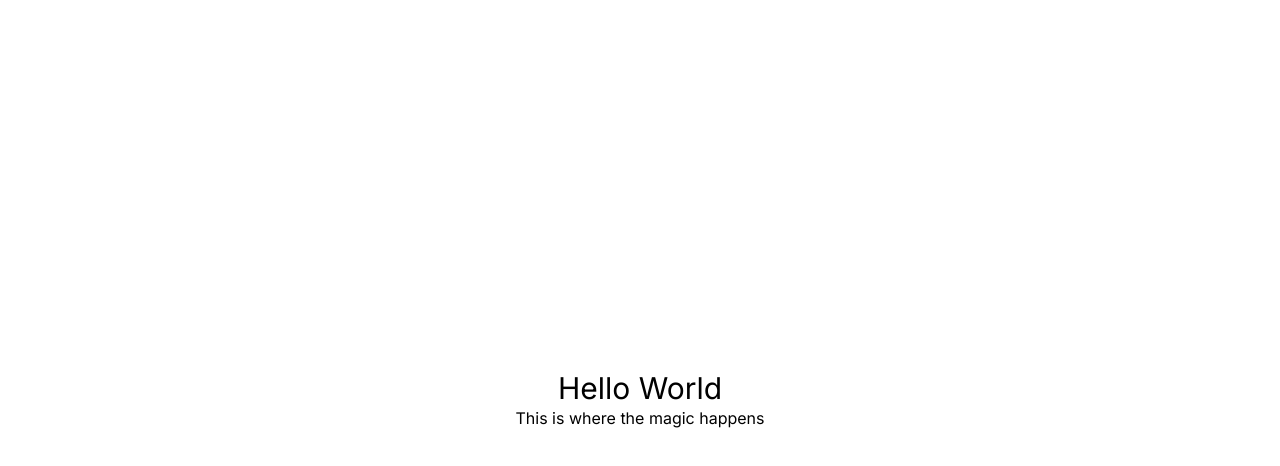
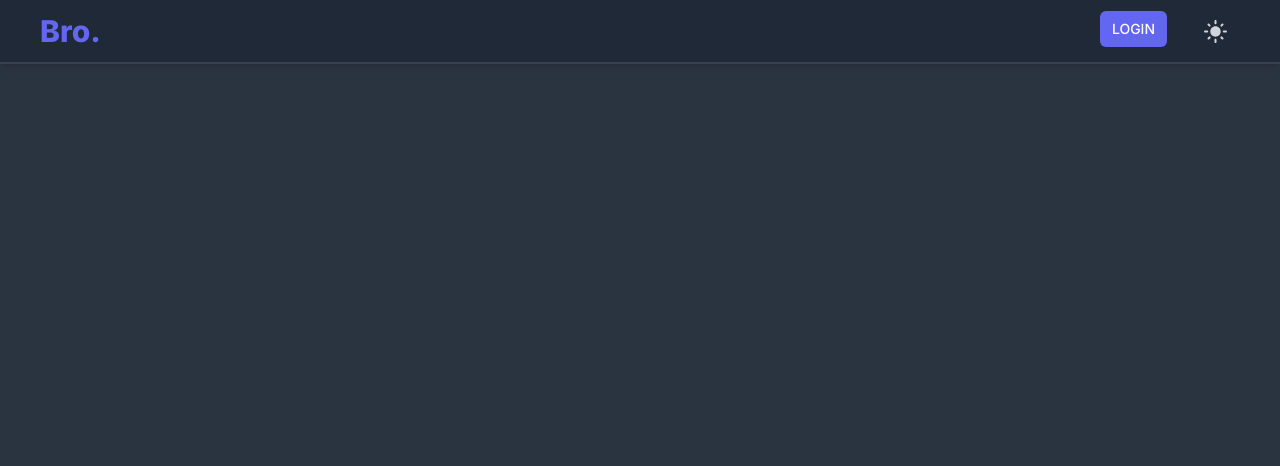
Before and after one commit to Avin008/learno-video-library, a Next.js app: page / in a window 1280 px wide. Shown: the top 466 px of the page. Built offline with nearby package versions, Linux system fonts and the light colour scheme.

Commit message:
added layout

```diff
--- /dev/null
+++ b/components/Layout.tsx
@@ -0,0 +1,18 @@
+import { Inter } from "@next/font/google";
+import Navbar from "./Navbar";
+
+const inter = Inter({
+  subsets: ["latin"],
+  variable: "--font-inter",
+});
+
+const Layout = ({ children }: { children: React.ReactNode }) => {
+  return (
+    <div className={`${inter.variable} font-sans`}>
+      <Navbar />
+      {children}
+    </div>
+  );
+};
+
+export default Layout;
--- /dev/null
+++ b/components/Navbar.tsx
@@ -0,0 +1,48 @@
+import Link from "next/link";
+import { useRouter } from "next/router";
+import { useState } from "react";
+import { MdOutlineDarkMode, MdLightMode } from "react-icons/md";
+const Navbar = (): React.ReactElement => {
+  const [darkMode, setDarkMode] = useState<boolean>(false);
+
+  const router = useRouter();
+
+  return (
+    <div className="fixed left-0 right-0 top-0 z-20 flex h-16 items-center justify-between border-b-2 border-gray-700 bg-gray-800 px-10 shadow-md">
+      <div className="flex items-center">
+        <span className="flex items-center text-2xl font-extrabold text-[#6366F1]">
+          <span className="text-4xl"></span>
+          <div className="text-3xl">Bro.</div>
+        </span>
+      </div>
+
+      <ul
+        className="flex
+       gap-6 text-base font-medium text-gray-200 transition-all"
+      >
+        <Link href="/login">
+          <li
+            className={`rounded-md bg-[#6366F1] px-3 py-2 text-sm font-medium text-white hover:cursor-pointer hover:bg-opacity-75 hover:text-white ${
+              router.pathname === "/login" &&
+              "bg-light-primary font-medium text-white"
+            }`}
+          >
+            LOGIN
+          </li>
+        </Link>
+        <li
+          className="rounded-md px-3 py-2 text-sm font-medium text-gray-300  transition-all hover:cursor-pointer hover:bg-gray-700 hover:text-white sm:fixed sm:top-3 sm:right-5 md:static"
+          onClick={() => setDarkMode((darkMode) => !darkMode)}
+        >
+          {darkMode ? (
+            <MdOutlineDarkMode size={25} />
+          ) : (
+            <MdLightMode size={25} />
+          )}
+        </li>
+      </ul>
+    </div>
+  );
+};
+
+export default Navbar;
--- /dev/null
+++ b/components/index.ts
@@ -0,0 +1,2 @@
+import Layout from "./Layout";
+import Navbar from "./Navbar";
--- a/package.json
+++ b/package.json
@@ -18,11 +18,14 @@
     "next": "13.0.6",
     "react": "18.2.0",
     "react-dom": "18.2.0",
+    "react-icons": "^4.7.1",
     "typescript": "4.9.3"
   },
   "devDependencies": {
     "autoprefixer": "^10.4.13",
     "postcss": "^8.4.19",
+    "prettier": "^2.8.0",
+    "prettier-plugin-tailwindcss": "^0.2.0",
     "tailwindcss": "^3.2.4"
   }
 }
--- a/pages/_app.tsx
+++ b/pages/_app.tsx
@@ -1,16 +1,12 @@
 import "../styles/globals.css";
 import type { AppProps } from "next/app";
 import { Inter } from "@next/font/google";
-
-const inter = Inter({
-  subsets: ["latin"],
-  variable: "--font-inter",
-});
+import Layout from "../components/Layout";
 
 export default function App({ Component, pageProps }: AppProps) {
   return (
-    <main className={`${inter.variable} font-sans`}>
+    <Layout>
       <Component {...pageProps} />
-    </main>
+    </Layout>
   );
 }
--- a/pages/index.tsx
+++ b/pages/index.tsx
@@ -8,10 +8,7 @@ export default function Home() {
         <meta name="description" content="Generated by create next app" />
         <link rel="icon" href="/favicon.ico" />
       </Head>
-      <main className="flex justify-center flex-col items-center min-h-screen">
-        <h1 className="text-3xl">Hello World</h1>
-        <p>This is where the magic happens</p>
-      </main>
+      <main className="min-h-screen bg-gray-800 bg-opacity-95"></main>
     </div>
   );
 }
```
Also changed, not shown: 1 other file (tests, documents, lock files or other folders).
